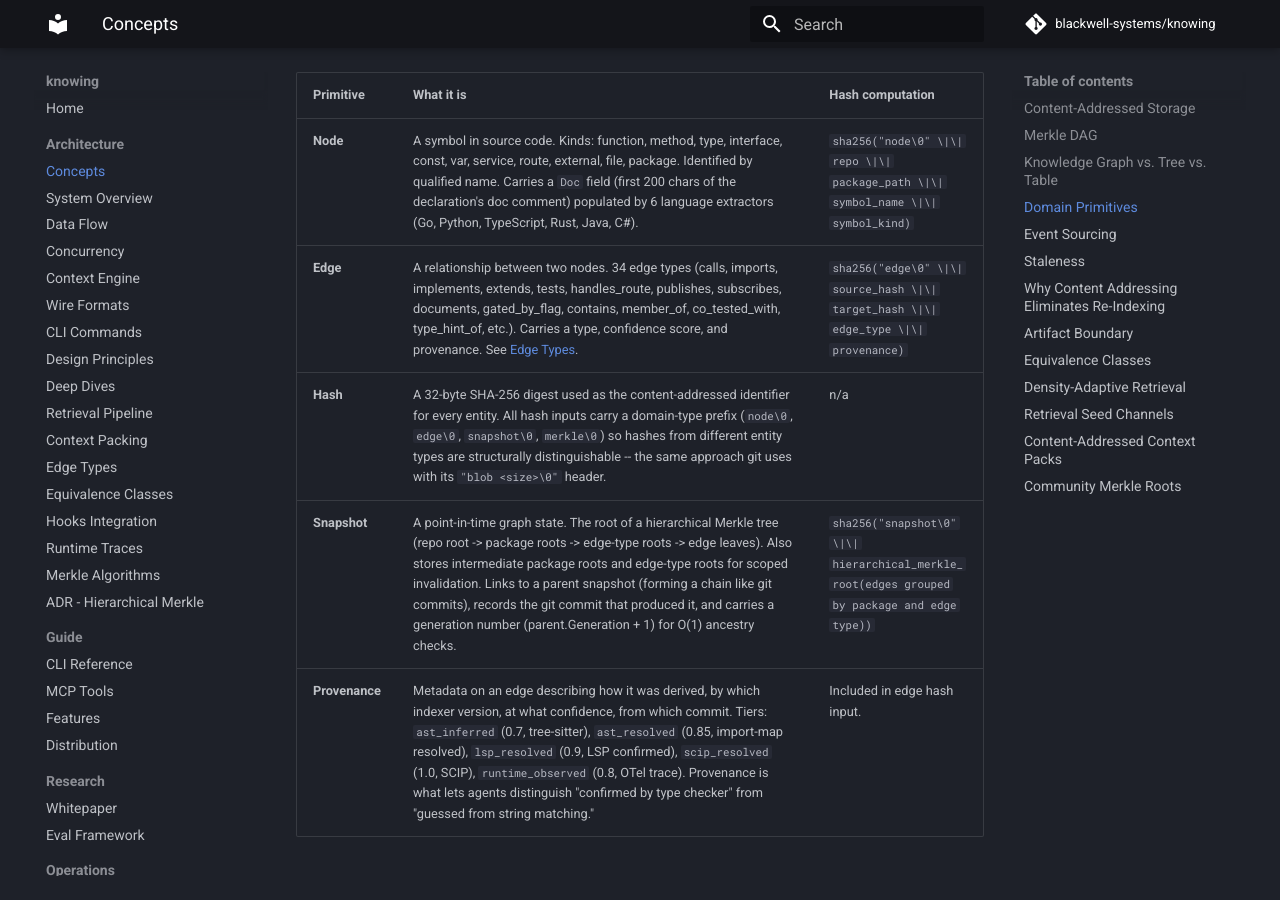
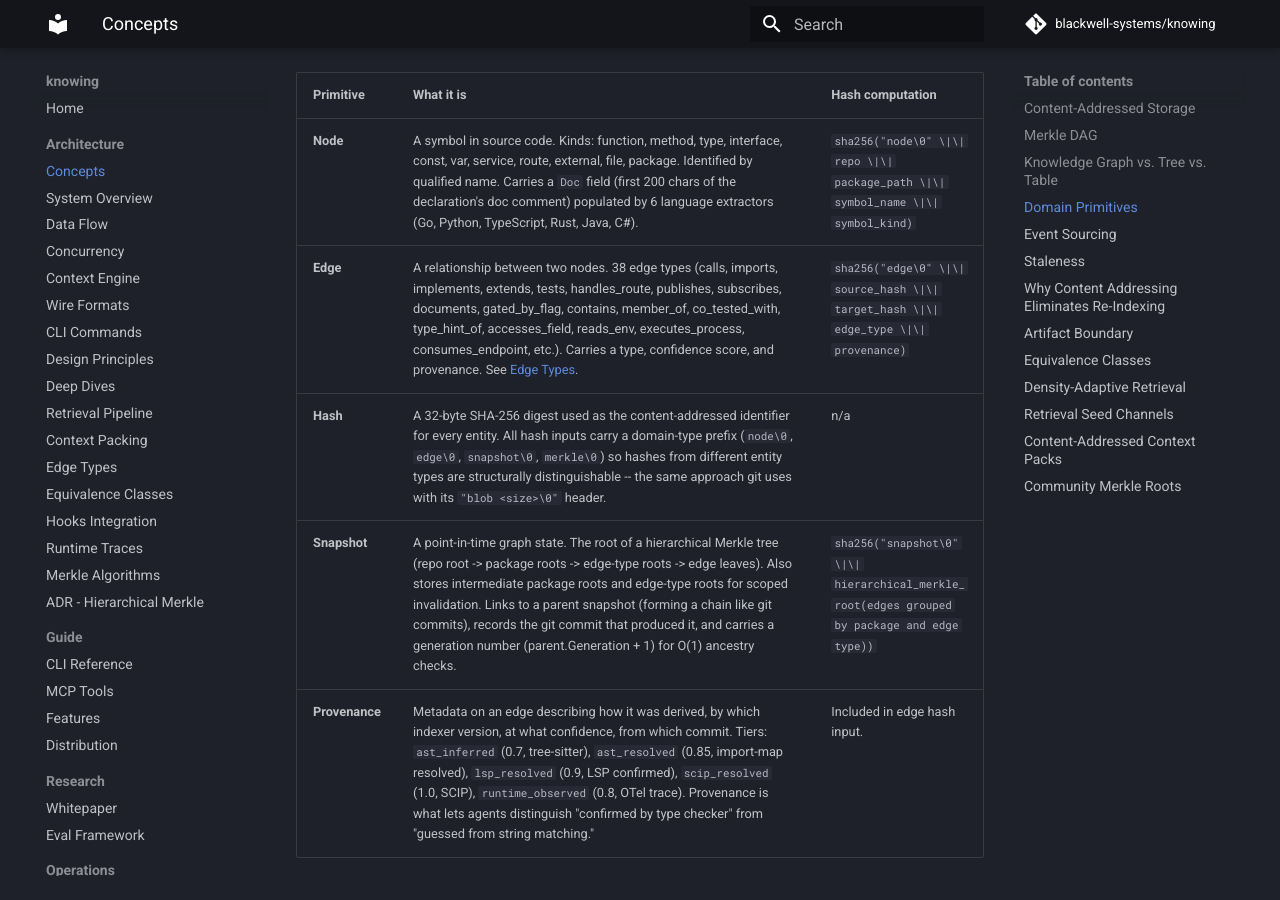
Before and after one commit to blackwell-systems/knowing, an MkDocs documentation site: the page built from docs/architecture/concepts.md, in a window 1280 px wide and 900 px high, scrolled down 2187 px. Built offline with MkDocs 1.6.1 and Material for MkDocs 9.7.7, drawn with Linux system fonts in a browser that asks for light colours; comment, search, counter and statistics services are not loaded; some of the changed text lies outside the part shown.

Commit message:
docs: update concepts with 38 edge types, embedding re-ranker, supply chain edges

```diff
--- a/docs/architecture/concepts.md
+++ b/docs/architecture/concepts.md
@@ -54,7 +54,7 @@ knowing is a knowledge graph because code relationships are inherently graph-sha
 | Primitive | What it is | Hash computation |
 |-----------|-----------|-----------------|
 | **Node** | A symbol in source code. Kinds: function, method, type, interface, const, var, service, route, external, file, package. Identified by qualified name. Carries a `Doc` field (first 200 chars of the declaration's doc comment) populated by 6 language extractors (Go, Python, TypeScript, Rust, Java, C#). | `sha256("node\0" \|\| repo \|\| package_path \|\| symbol_name \|\| symbol_kind)` |
-| **Edge** | A relationship between two nodes. 34 edge types (calls, imports, implements, extends, tests, handles_route, publishes, subscribes, documents, gated_by_flag, contains, member_of, co_tested_with, type_hint_of, etc.). Carries a type, confidence score, and provenance. See [Edge Types](edge-types.md). | `sha256("edge\0" \|\| source_hash \|\| target_hash \|\| edge_type \|\| provenance)` |
+| **Edge** | A relationship between two nodes. 38 edge types (calls, imports, implements, extends, tests, handles_route, publishes, subscribes, documents, gated_by_flag, contains, member_of, co_tested_with, type_hint_of, accesses_field, reads_env, executes_process, consumes_endpoint, etc.). Carries a type, confidence score, and provenance. See [Edge Types](edge-types.md). | `sha256("edge\0" \|\| source_hash \|\| target_hash \|\| edge_type \|\| provenance)` |
 | **Hash** | A 32-byte SHA-256 digest used as the content-addressed identifier for every entity. All hash inputs carry a domain-type prefix (`node\0`, `edge\0`, `snapshot\0`, `merkle\0`) so hashes from different entity types are structurally distinguishable -- the same approach git uses with its `"blob <size>\0"` header. | n/a |
 | **Snapshot** | A point-in-time graph state. The root of a hierarchical Merkle tree (repo root -> package roots -> edge-type roots -> edge leaves). Also stores intermediate package roots and edge-type roots for scoped invalidation. Links to a parent snapshot (forming a chain like git commits), records the git commit that produced it, and carries a generation number (parent.Generation + 1) for O(1) ancestry checks. | `sha256("snapshot\0" \|\| hierarchical_merkle_root(edges grouped by package and edge type))` |
 | **Provenance** | Metadata on an edge describing how it was derived, by which indexer version, at what confidence, from which commit. Tiers: `ast_inferred` (0.7, tree-sitter), `ast_resolved` (0.85, import-map resolved), `lsp_resolved` (0.9, LSP confirmed), `scip_resolved` (1.0, SCIP), `runtime_observed` (0.8, OTel trace). Provenance is what lets agents distinguish "confirmed by type checker" from "guessed from string matching." | Included in edge hash input. |
```
Also changed, not shown: other parts of docs/architecture/concepts.md (+3 -1 lines).
